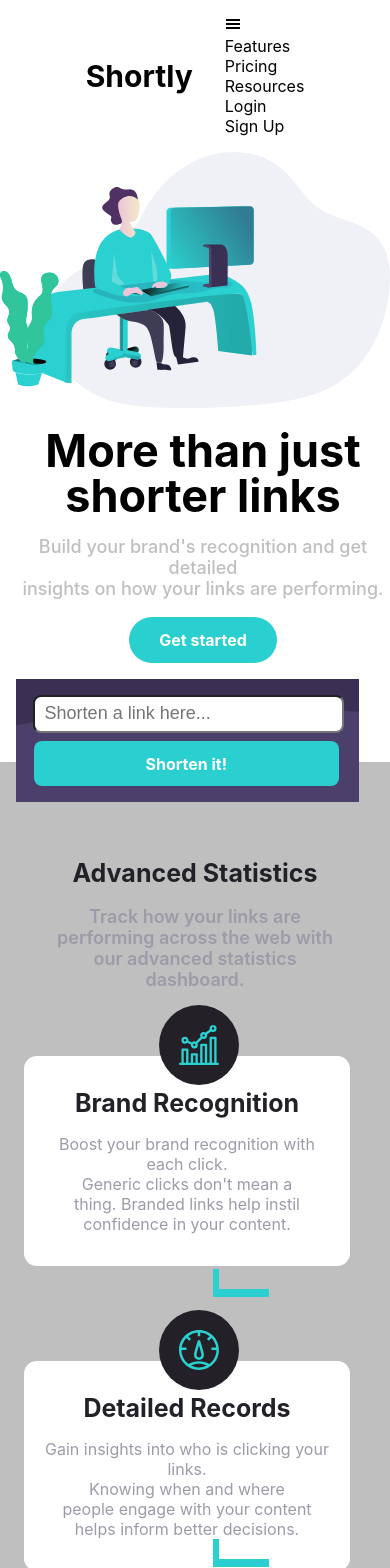
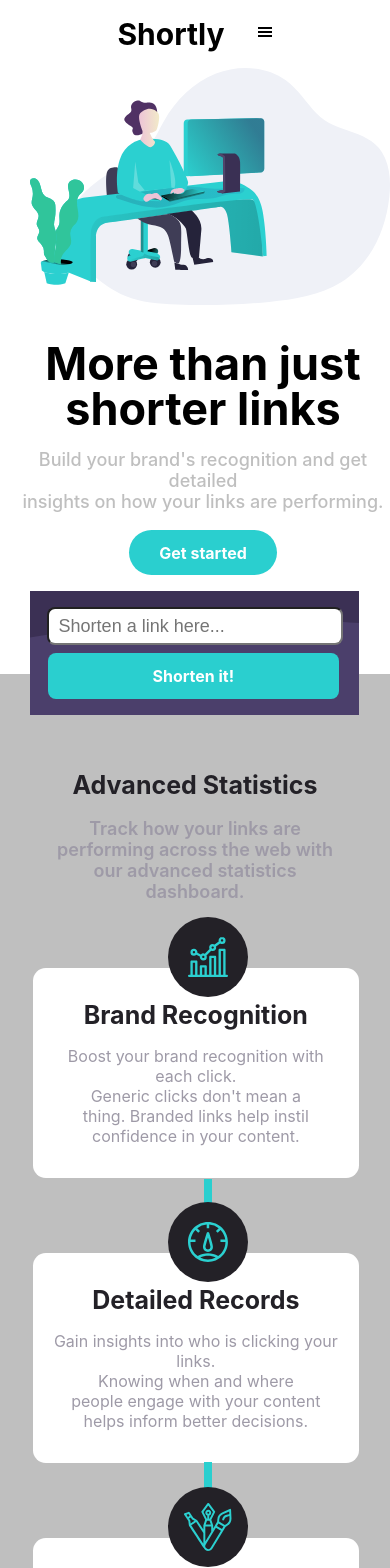
Before and after one commit to chrysellia/api-shorter-links, a React (Create React App) app in the folder website/: page / in a window 390 px wide. Shown: the top 1568 px of the page. Built offline with nearby package versions, Linux system fonts and the light colour scheme.

Commit message:
Final update

```diff
--- a/website/src/Components/Body/Body.style.scss
+++ b/website/src/Components/Body/Body.style.scss
@@ -47,7 +47,8 @@
         .body-wrapper {
             padding: 1rem 2rem;
             margin-right: 15px;
-            background-color: hsl(257, 27%, 26%);
+            margin-left: 14px;
+            background-color: #3b3054;
 
             .body-input {
                 display: flex;
--- a/website/src/Components/Footer/Footer.style.scss
+++ b/website/src/Components/Footer/Footer.style.scss
@@ -18,6 +18,7 @@
                 color: white;
 
                 .menu-bloc {
+                    padding-right: 3rem;
                     .main-item {
                         font-weight: 700;
                         font-size: 15px;
@@ -37,6 +38,8 @@
                 color: white;
 
                 .media-item {
+                    padding-right: 2rem;
+
                     .media-icon {
                         &:hover path {
                             fill: hsl(180, 66%, 49%);
--- a/website/src/Components/Hero/Hero.style.scss
+++ b/website/src/Components/Hero/Hero.style.scss
@@ -61,6 +61,7 @@
             display: block;
 
             .hero-image {
+                padding-left: 30px;
                 img {
                     width: 100%;
                 }
@@ -73,7 +74,7 @@
                 .hero-content {
                     text-align: center;
                     padding-left: 1rem;
-                    padding-top: 1rem;
+                    padding-top: 2rem;
 
                     .main-content {
                         font-size: 45px;
--- a/website/src/Components/Navbar/Navbar.component.js
+++ b/website/src/Components/Navbar/Navbar.component.js
@@ -3,7 +3,7 @@ import './Navbar.style.scss'
 import { GiHamburgerMenu } from 'react-icons/gi';
 
 const Navbar = () => {
-    const {menuRef} = React.useRef(false);
+    const menuRef = React.useRef(null);
     const [show, toggleShow] = React.useState(false);
 
     const handleClick = (event) => {
@@ -37,15 +37,18 @@ const Navbar = () => {
                         <div className="navbar-hamburger" onClick={() => toggleShow(true)}>
                             <GiHamburgerMenu/>
                         </div>
-                        <div ref={menuRef} className={`toggle-menu" ${ show ? 'show' : 'hide'}`}>
+
+                        <div ref={menuRef} className={`toggle-menu ${ show ? 'show' : 'hide'}`}>
                             <div className="hamburger-bloc">
-                                <div className="hamburger-item">Features</div>
-                                <div className="hamburger-item">Pricing</div>
-                                <div className="hamburger-item">Resources</div>
+                                    <div className="hamburger-item">Features</div>
+                                    <div className="hamburger-item">Pricing</div>
+                                    <div className="hamburger-item">Resources</div>
+                                <div className="line-wrapper">
+                                    <div className="divide-line"></div>
+                                </div>
+                                    <div className="hamburger-login">Login</div>
+                                    <div className="hamburger-signup">Sign Up</div>
                             </div>
-                            <div className="divide-line"></div>
-                            <div className="hamburger-login">Login</div>
-                            <div className="hamburger-signup">Sign Up</div>
                         </div>
                     </div>
                 </div>
--- a/website/src/Components/Navbar/Navbar.style.scss
+++ b/website/src/Components/Navbar/Navbar.style.scss
@@ -92,9 +92,9 @@
 
                     .toggle-menu {
                         position: absolute;
-                        top: 85px;
-                        left: 23px;
-                        width: 73%;
+                        top: 62px;
+                        left: 32px;
+                        width: 84%;
 
                         &.show {
                             transform: scale(1);
@@ -109,33 +109,51 @@
                         }
 
                         .hamburger-bloc {
-                            background-color: #3b3054;
-                            padding: 2rem 2rem;
-                            text-align: center;
+                            background-color: hsl(257, 27%, 26%);
                             color: white;
-                            font-weight: 600;
+                            padding: 0.5rem 0.5rem;
                             border-radius: 1rem;
+                            font-weight: bold;
+                            font-size: 20px;
 
                             .hamburger-item {
-                                padding-bottom: 1rem;
+                                padding-top: 0.8rem;
+                                padding-bottom: 0.38rem;
+                                display: flex;
+                                align-items: center;
+                                justify-content: center;
+                            }
+
+                            .line-wrapper {
+                                display: flex;
+                                align-items: center;
+                                justify-content: center;
+
+                                .divide-line {
+                                    padding-top: 1rem;
+                                    border-bottom: 2px solid white;
+                                    width: 70%;
                                 }
                             }
 
-                        .divide-line {
-                            border-bottom: 1px solid white;
-                            padding-top: 1rem;
-                        }
-
                             .hamburger-login {
-                            padding-top: 1rem;
-                            padding-bottom: 1rem;
+                                padding-top: 0.8rem;
+                                padding-bottom: 0.8rem;
+                                display: flex;
+                                align-items: center;
+                                justify-content: center;
                             }
 
                             .hamburger-signup {
+                                border-radius: 2rem;
+                                padding: 1rem 1rem;
+                                text-align: center;
+                                color: white;
                                 background-color: hsl(180, 66%, 49%);
-                            border-radius: 3rem;
-                            padding: 0.5rem 2rem;
-                            color: white;
+                                display: flex;
+                                align-items: center;
+                                justify-content: center;
+                                margin-bottom: 0.8rem;
                             }
                         }
                     }
@@ -143,3 +161,4 @@
             }
         }
     }
+}
--- a/website/src/Components/Statistics/Statistics.component.js
+++ b/website/src/Components/Statistics/Statistics.component.js
@@ -41,7 +41,7 @@ const Statistics = () => {
                             </p>
                         </div>
                     </div>
-                    <div className="bound-line"></div>
+                    <div className="line-two"></div>
 
                     <div className="card-three">
                         <div className="card-icon">
--- a/website/src/Components/Statistics/Statistics.style.scss
+++ b/website/src/Components/Statistics/Statistics.style.scss
@@ -100,7 +100,7 @@
                 }
             }
 
-            .bound-line {
+            .line-two {
                 position: relative;
                 border-bottom: 0.5rem solid #2acfcf;
                 width: 50px;
@@ -180,7 +180,7 @@
                     border-radius: 0.8rem;
                     padding: 1rem 1rem;
                     margin-bottom: 2rem;
-                    margin-left: -1.5rem;
+                    margin-left: -0.95rem;
                     position: relative;
                     width: 100%;
 
@@ -215,8 +215,11 @@
 
                 .bound-line {
                     position: relative;
-                    border-left: 6px solid #2acfcf;
-                    height: 20px;
+                    border-left: 0.5rem solid #2acfcf;
+                    width: 20px;
+                    top: -21px;
+                    left: 146px;
+                    transform: rotateZ(90deg);
                 }
 
                 .card-two {
@@ -225,7 +228,7 @@
                     border-radius: 0.8rem;
                     padding: 1rem 1rem;
                     margin-bottom: 2rem;
-                    margin-left: -1.5rem;
+                    margin-left: -0.95rem;
                     position: relative;
                     width: 100%;
 
@@ -258,13 +261,13 @@
                     }
                 }
 
-                .bound-line {
+                .line-two {
                     position: relative;
-                    border-bottom: 0.5rem solid #2acfcf;
-                    width: 50px;
-                    top: -29px;
-                    left: 165px;
-                    transform: translateX(90deg) rotate(90deg);
+                    border-left: 0.5rem solid #2acfcf;
+                    width: 20px;
+                    top: 12px;
+                    left: 146px;
+                    transform: rotateZ(90deg);
                 }
 
                 .card-three {
@@ -272,7 +275,7 @@
                     background-color: white;
                     border-radius: 0.8rem;
                     padding: 1rem 1rem;
-                    margin-left: -1.5rem;
+                    margin-left: -0.95rem;
                     position: relative;
                     width: 100%;
 
```
Lines whose indentation alone changed are shown as unchanged.
